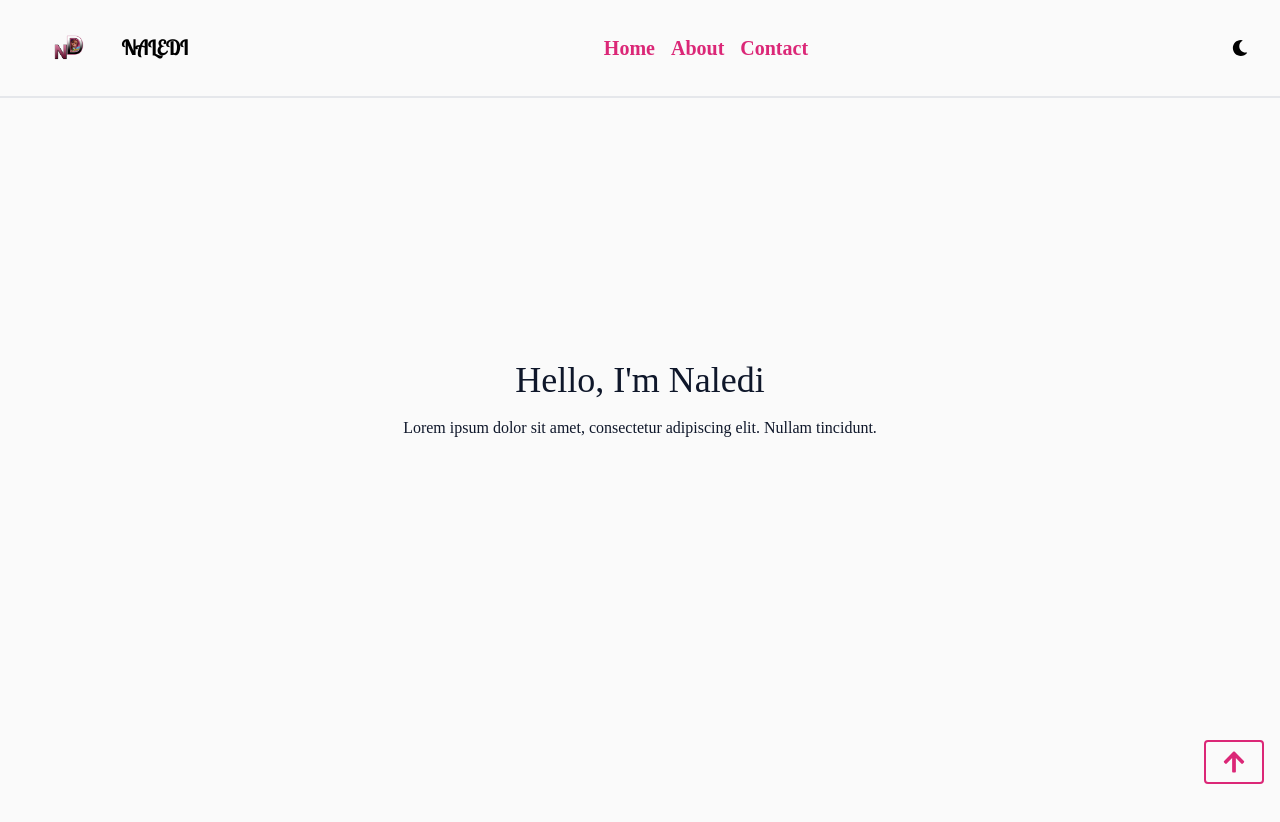
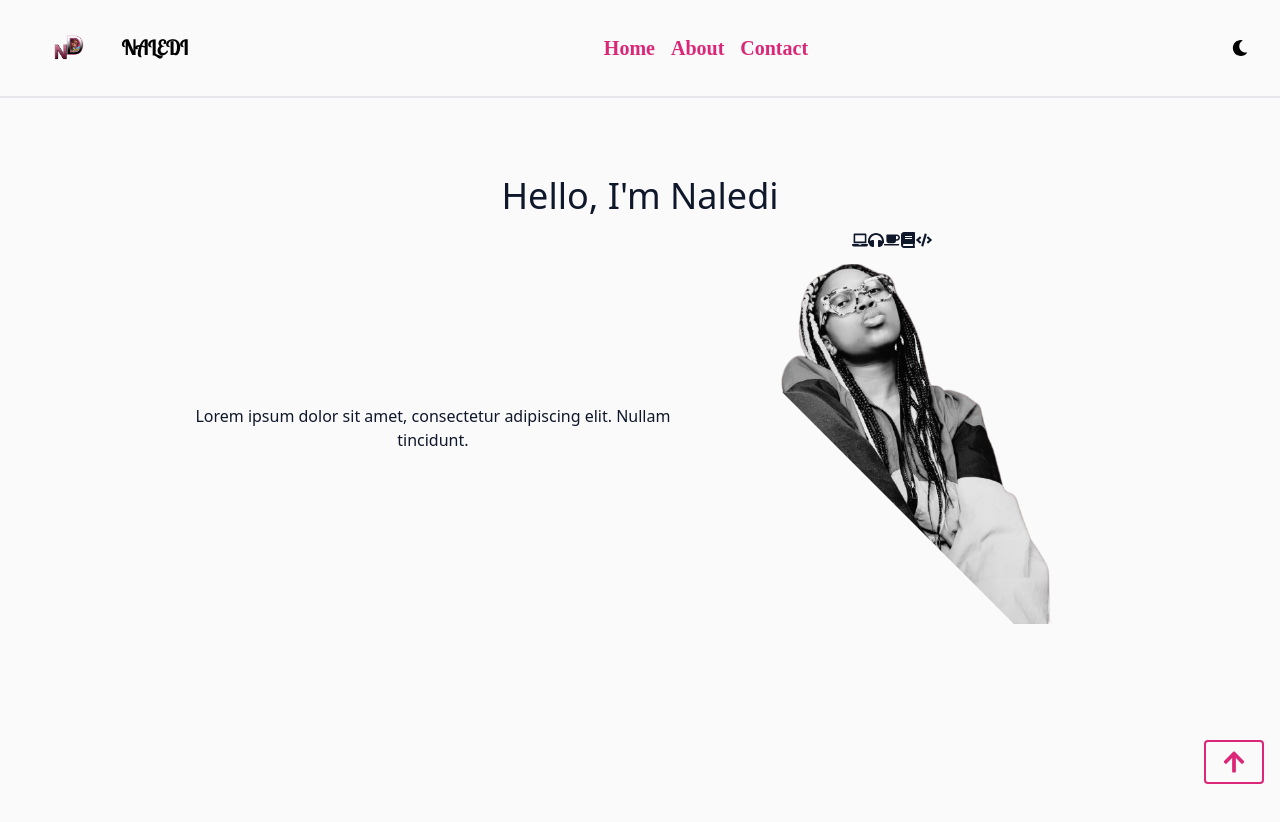
Before and after one commit to Naledi-Dikgale/portfolio-v3, a React (Vite) app: page / in a window 1280 px wide. Shown: the top 822 px of the page. Built offline with nearby package versions, Linux system fonts and the light colour scheme; no server answers; a web font is replaced by a local one.

Commit message:
Update layout

```diff
--- a/src/components/Intro.jsx
+++ b/src/components/Intro.jsx
@@ -1,17 +1,33 @@
 import React, { useContext } from 'react';
 import { ThemeContext } from '../ThemeContext';
+import { FaLaptop, FaHeadphones, FaCoffee, FaBook, FaCode } from 'react-icons/fa';
 
 function Intro() {
   const { theme } = useContext(ThemeContext);
 
   return (
     <section className={`p-6 flex flex-col items-center justify-center h-screen ${theme === 'light' ? 'bg-primary text-secondary' : 'bg-secondary text-primary'}`}>
-      <h1 className={`font-agbalumo text-4xl text-center ${theme === 'light' ? 'text-secondary' : 'text-primary'}`}>
+      <h1 className={`text-4xl text-center ${theme === 'light' ? 'text-secondary' : 'text-primary'}`}>
         Hello, I'm Naledi
       </h1>
-      <p className={`mt-4 text-center font-agbalumo ${theme === 'light' ? 'text-secondary' : 'text-secondary-light'}`}>
-        Lorem ipsum dolor sit amet, consectetur adipiscing elit. Nullam tincidunt.
-      </p>
+      <div className="flex flex-row items-center justify-center mt-4">
+        <p className={`text-center ${theme === 'light' ? 'text-secondary' : 'text-secondary-light'}`}>
+          Lorem ipsum dolor sit amet, consectetur adipiscing elit. Nullam tincidunt.
+        </p>
+        <div className="flex flex-col items-center justify-center ml-6 w-1/2 relative">
+          <div className="flex flex-row items-center justify-center">
+            <FaLaptop className={`icon ${theme === 'light' ? 'text-secondary' : 'text-primary'}`} />
+            <FaHeadphones className={`icon ${theme === 'light' ? 'text-secondary' : 'text-primary'}`} />
+            <FaCoffee className={`icon ${theme === 'light' ? 'text-secondary' : 'text-primary'}`} />
+            <FaBook className={`icon ${theme === 'light' ? 'text-secondary' : 'text-primary'}`} />
+            <FaCode className={`icon ${theme === 'light' ? 'text-secondary' : 'text-primary'}`} />
+          </div>
+          <div className="relative">
+            <img src="profile.png" alt="Profile" className="mt-4 w-full max-w-xs" />
+            <div className={`absolute bottom-0 w-full h-3/4 ${theme === 'light' ? 'bg-primary' : 'bg-secondary'} transform skew-y-45  translate-y-40`}></div>
+          </div>
+        </div>
+      </div>
     </section>
   );
 }
```
